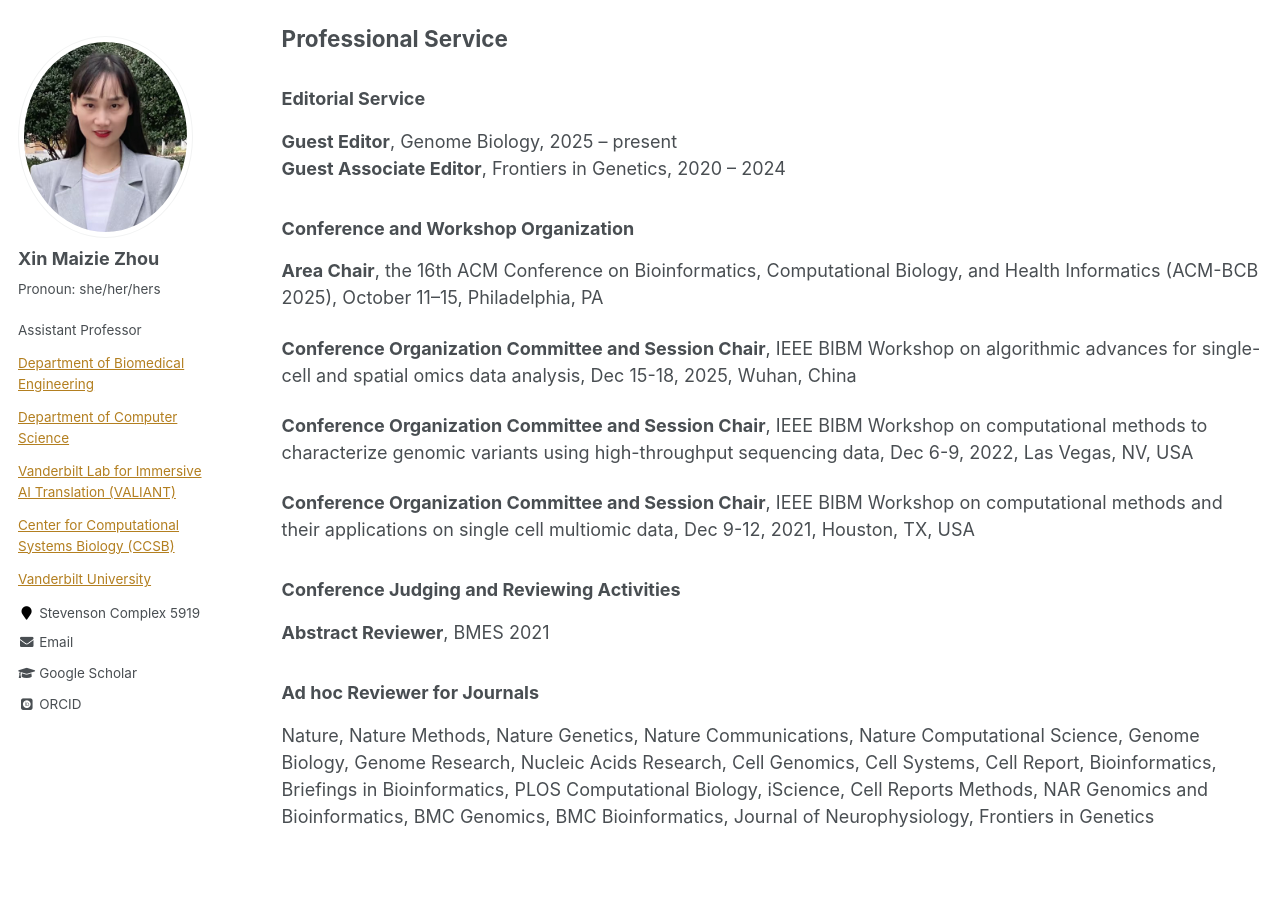
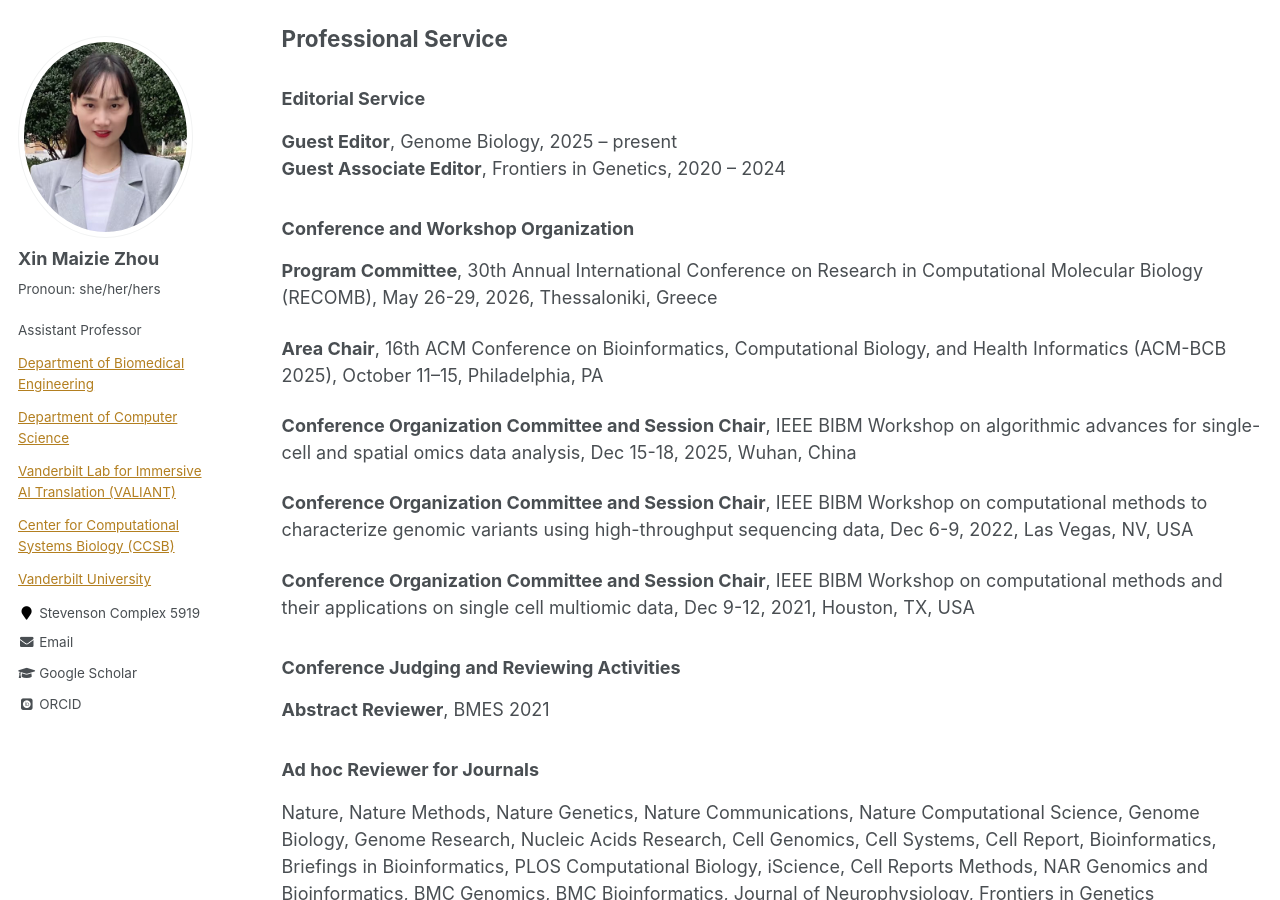
Before and after one commit to maiziezhoulab/Maiziezhoulab.github.io, a Jekyll site: the page built from _pages/TeachingService.md, in a window 1280 px wide and 900 px high, scrolled down 937 px. Built offline with Jekyll 4.4.1, drawn with Linux system fonts in a browser that asks for light colours; some web fonts are replaced.

Commit message:
Update TeachingService.md

```diff
--- a/_pages/TeachingService.md
+++ b/_pages/TeachingService.md
@@ -37,7 +37,9 @@ author_profile: true
 **Guest Associate Editor**, Frontiers in Genetics,              2020 – 2024
 
 ### Conference and Workshop Organization
-**Area Chair**, the 16th ACM Conference on Bioinformatics, Computational Biology, and Health Informatics (ACM-BCB 2025), October 11–15, Philadelphia, PA
+**Program Committee**, 30th Annual International Conference on Research in Computational Molecular Biology (RECOMB), May 26-29, 2026, Thessaloniki, Greece
+
+**Area Chair**, 16th ACM Conference on Bioinformatics, Computational Biology, and Health Informatics (ACM-BCB 2025), October 11–15, Philadelphia, PA
 
 **Conference Organization Committee and Session Chair**, IEEE BIBM Workshop on algorithmic advances for single-cell and spatial omics data analysis, Dec 15-18, 2025, Wuhan, China
 
```
